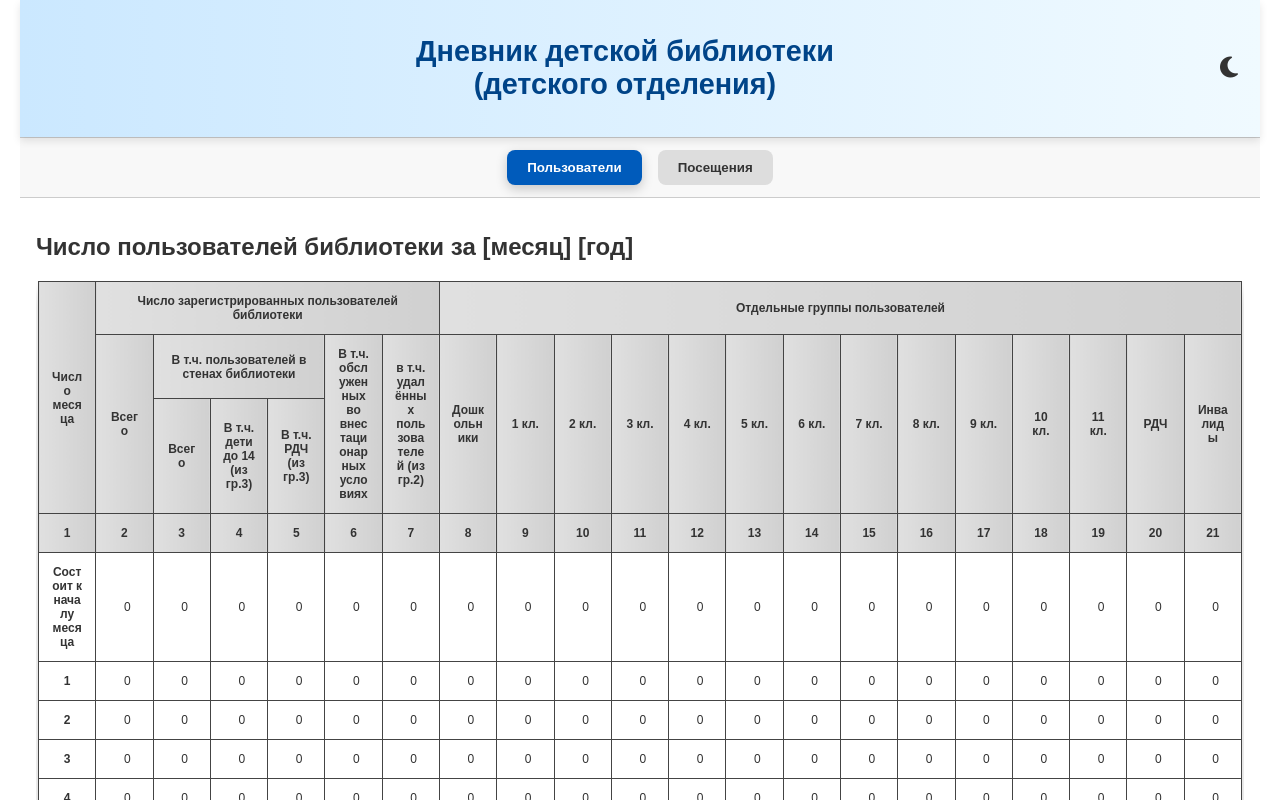
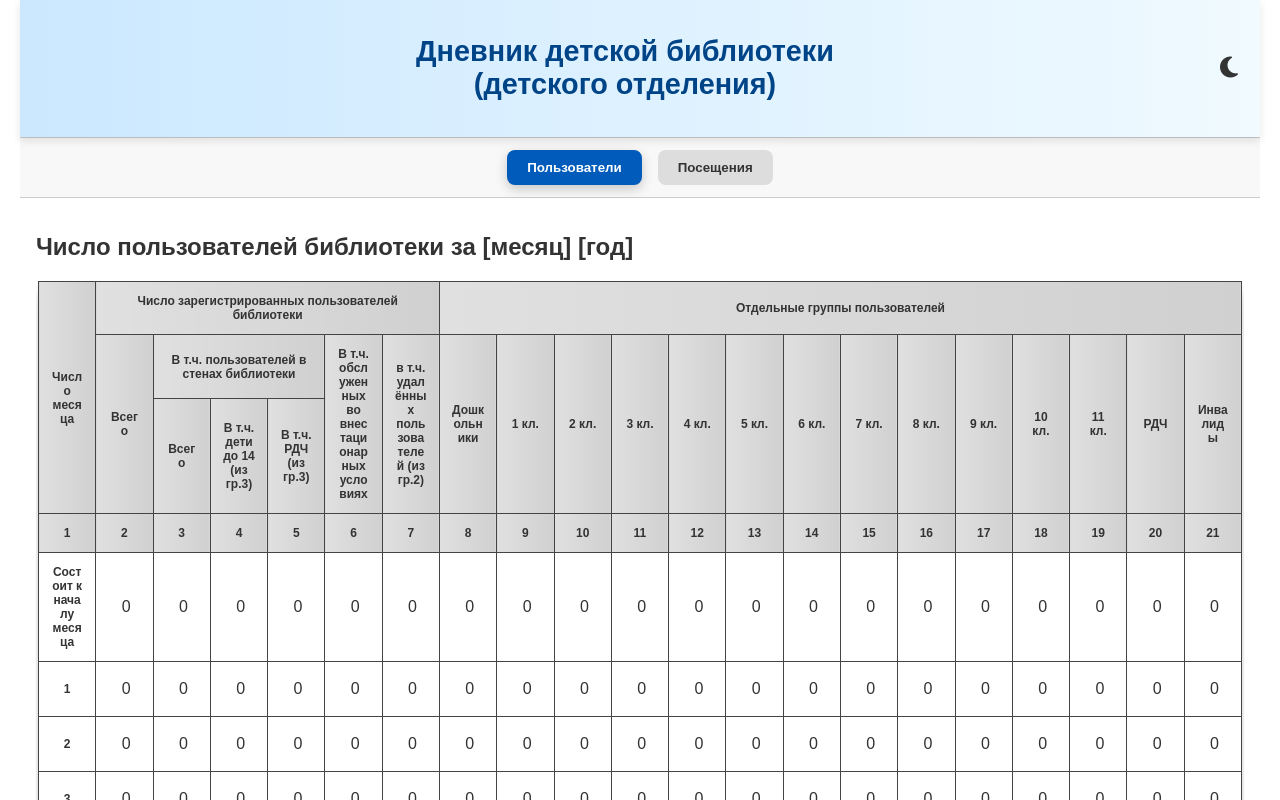
Before and after one commit to gemansipator/bibliouchetreact, a React (Create React App) app: page / in a window 1280 px wide. Shown: the top 800 px of the page. Built offline with nearby package versions, Linux system fonts and the light colour scheme; the HTML template or start-up script is replaced by a standard one.

Commit message:
Фшифт в ячейках дней увеличен, нижние строки не принимают изменений вручную как и положено.

```diff
--- a/src/components/UsersTable.css
+++ b/src/components/UsersTable.css
@@ -1,139 +1,161 @@
+/* Основная обертка для таблицы - занимает 100% ширины родителя */
 .table-wrapper {
-    position: relative;
-    width: 100%;
+    position: relative; /* Позиционирование для дочерних элементов */
+    width: 100%; /* Полная ширина */
 }
 
+/* Контейнер таблицы с прокруткой */
 .table-container {
-    overflow-x: auto;
-    max-height: 90vh;
-    overflow-y: auto;
-    padding: 0 2px;
-    padding-bottom: 15px;
+    overflow-x: auto; /* Горизонтальная прокрутка при необходимости */
+    max-height: 90vh; /* Максимальная высота - 90% от высоты экрана */
+    overflow-y: auto; /* Вертикальная прокрутка при необходимости */
+    padding: 0 2px; /* Боковые отступы */
+    padding-bottom: 15px; /* Отступ снизу для скролла */
 }
 
+/* Основные стили таблицы пользователей */
 .users-table {
-    border-collapse: collapse;
-    width: 100%;
-    table-layout: fixed;
-    font-family: 'Arial', sans-serif;
-    box-shadow: 0 8px 16px rgba(0, 0, 0, 0.2);
-    border-radius: 12px;
-    background: linear-gradient(145deg, #ffffff 0%, #f9f9f9 100%);
-    transition: box-shadow 0.3s, background 0.5s;
-    animation: fadeIn 0.5s ease-in-out;
+    border-collapse: collapse; /* Границы ячеек сливаются */
+    width: 100%; /* Полная ширина */
+    table-layout: fixed; /* Фиксированная ширина колонок */
+    font-family: 'Arial', sans-serif; /* Шрифт */
+    box-shadow: 0 8px 16px rgba(0, 0, 0, 0.2); /* Тень */
+    border-radius: 12px; /* Скругленные углы */
+    background: linear-gradient(145deg, #ffffff 0%, #f9f9f9 100%); /* Градиентный фон */
+    transition: box-shadow 0.3s, background 0.5s; /* Плавные переходы */
+    animation: fadeIn 0.5s ease-in-out; /* Анимация появления */
 }
 
+/* Анимация плавного появления */
 @keyframes fadeIn {
-    from { opacity: 0; }
-    to { opacity: 1; }
+    from { opacity: 0; } /* Начало - прозрачный */
+    to { opacity: 1; } /* Конец - полностью видимый */
 }
 
+/* Темная тема для таблицы */
 .dark-theme .users-table {
-    background: linear-gradient(145deg, #2d2d2d 0%, #222222 100%);
+    background: linear-gradient(145deg, #2d2d2d 0%, #222222 100%); /* Темный градиент */
 }
 
+/* Заголовок таблицы с фиксированной позицией */
 .sticky-header {
-    position: sticky;
-    top: 0;
-    z-index: 10;
-    background: inherit;
+    position: sticky; /* Прилипает при скролле */
+    top: 0; /* Прилипает к верху */
+    z-index: 10; /* Поверх других элементов */
+    background: inherit; /* Наследует фон родителя */
 }
 
+/* Общие стили для ячеек таблицы */
 .users-table td,
 .users-table th {
-    border: 1px solid #444;
-    padding: 12px;
-    text-align: center;
-    vertical-align: middle;
-    font-size: 12px;
-    word-wrap: break-word;
-    transition: background-color 0.5s, color 0.5s, border-color 0.5s;
+    border: 1px solid #444; /* Граница */
+    padding: 12px; /* Внутренние отступы */
+    text-align: center; /* Выравнивание по центру */
+    vertical-align: middle; /* Вертикальное выравнивание */
+    font-size: 12px; /* Размер шрифта */
+    word-wrap: break-word; /* Перенос длинных слов */
+    transition: background-color 0.5s, color 0.5s, border-color 0.5s; /* Плавные переходы */
 }
 
+/* Темная тема для ячеек */
 .dark-theme .users-table td,
 .dark-theme .users-table th {
-    border: 1px solid #555;
+    border: 1px solid #555; /* Граница для темной темы */
 }
 
+/* Стили заголовочных ячеек */
 .users-table th {
-    background: linear-gradient(90deg, #e0e0e0 0%, #d0d0d0 100%);
-    color: #333;
-    font-weight: bold;
+    background: linear-gradient(90deg, #e0e0e0 0%, #d0d0d0 100%); /* Градиентный фон */
+    color: #333; /* Цвет текста */
+    font-weight: bold; /* Жирный шрифт */
 }
 
+/* Темная тема для заголовков */
 .dark-theme .users-table th {
-    background: linear-gradient(90deg, #3a3a3a 0%, #2a2a2a 100%);
-    color: #e0e0e0;
+    background: linear-gradient(90deg, #3a3a3a 0%, #2a2a2a 100%); /* Темный градиент */
+    color: #e0e0e0; /* Светлый текст */
 }
 
+/* Стили ячеек с данными */
 .users-table td {
-    background: #ffffff;
-    color: #333;
-    padding: 12px;
+    background: #ffffff; /* Белый фон */
+    color: #333; /* Темный текст */
+    padding: 12px; /* Отступы */
 }
 
+/* Темная тема для ячеек с данными */
 .dark-theme .users-table td {
-    background: #1e1e1e;
-    color: #e0e0e0;
+    background: #1e1e1e; /* Темный фон */
+    color: #e0e0e0; /* Светлый текст */
 }
 
+/* Эффект при наведении на строку */
 .users-table tr:hover td {
-    background: #f0f0f0;
-    cursor: pointer;
+    background: #f0f0f0; /* Светлый фон */
+    cursor: pointer; /* Курсор-указатель */
 }
 
+/* Темная тема для эффекта наведения */
 .dark-theme .users-table tr:hover td {
-    background: #2d2d2d;
+    background: #2d2d2d; /* Темный фон */
 }
 
+/* Стили для полей ввода в таблице */
 .table-input {
-    width: 100%;
-    border: none;
-    background: transparent;
-    text-align: right;
-    font-size: 12px;
-    color: inherit;
-    padding: 0 10px 0 0;
-    box-sizing: border-box;
-    text-indent: -1.5em; /* Смещение текста вправо примерно на 2 символа */
-    -moz-appearance: textfield; /* Firefox */
+    width: 100%; /* Полная ширина */
+    border: none; /* Без границы */
+    background: transparent; /* Прозрачный фон */
+    text-align: right; /* Текст по правому краю */
+    font-size: 12px; /* Размер шрифта */
+    color: inherit; /* Наследует цвет */
+    padding: 0 10px 0 0; /* Отступы */
+    box-sizing: border-box; /* Правильная модель */
+    text-indent: -1.5em; /* Смещение текста вправо */
+    -moz-appearance: textfield; /* Для Firefox - убирает стрелки */
 }
 
+/* Убирает стрелки у числовых полей ввода в WebKit */
 .table-input::-webkit-inner-spin-button,
 .table-input::-webkit-outer-spin-button {
     -webkit-appearance: none;
     margin: 0;
 }
 
+/* Стили для поля ввода при фокусе */
 .table-input:focus {
-    outline: none;
-    border-bottom: 2px solid #005bbb;
-    background: #f0f0f0;
+    outline: none; /* Убирает стандартный контур */
+    border-bottom: 2px solid #005bbb; /* Подчеркивание */
+    background: #f0f0f0; /* Фон */
 }
 
+/* Темная тема для поля ввода при фокусе */
 .dark-theme .table-input:focus {
-    border-bottom: 2px solid #007acc;
-    background: #2d2d2d;
+    border-bottom: 2px solid #007acc; /* Синее подчеркивание */
+    background: #2d2d2d; /* Темный фон */
 }
 
+/* Стиль для вертикального текста (поворот на 180 градусов) */
 .rotate {
-    writing-mode: vertical-rl;
-    transform: rotate(180deg);
-    white-space: normal;
-    word-break: break-word;
-    line-height: 1.2;
-    text-align: center;
+    writing-mode: vertical-rl; /* Вертикальный текст */
+    transform: rotate(180deg); /* Поворот */
+    white-space: normal; /* Перенос строк */
+    word-break: break-word; /* Перенос слов */
+    line-height: 1.2; /* Межстрочный интервал */
+    text-align: center; /* Выравнивание по центру */
 }
 
+/* Общий стиль для заголовков */
 .header {
-    font-weight: bold;
+    font-weight: bold; /* Жирный шрифт */
 }
 
+/* Стиль для ячеек с днями */
 .day-cell {
-    font-weight: bold;
-    background: #e0e0e0;
+    font-weight: bold; /* Жирный шрифт */
+    background: #e0e0e0; /* Светло-серый фон */
 }
 
+/* Темная тема для ячеек с днями */
 .dark-theme .day-cell {
-    background: #1e1e1e;
+    background: #1e1e1e; /* Темный фон */
 }
--- a/src/components/UsersTable.js
+++ b/src/components/UsersTable.js
@@ -8,7 +8,7 @@ function UsersTable({ theme }) {
     // Состояние для хранения значений
     const [values, setValues] = useState({
         initial: Array(columnCount).fill(0), // "Состоит к началу месяца"
-        daily: Array(31).fill().map(() => Array(columnCount).fill(0)), // Дни месяца
+        daily: Array.from({ length: 31 }, () => Array(columnCount).fill(0)), // Исправленная инициализация
     });
 
     // Обновление значений при вводе
@@ -21,7 +21,7 @@ function UsersTable({ theme }) {
                 return { ...prev, initial: newInitial };
             } else {
                 const newDaily = [...prev.daily];
-                const newRow = [...newDaily[row]];
+                const newRow = [...newDaily[row]]; // Убеждаемся, что это массив
                 newRow[col] = newValue;
                 newDaily[row] = newRow;
                 return { ...prev, daily: newDaily };
@@ -44,6 +44,7 @@ function UsersTable({ theme }) {
     useEffect(() => {
         const inputs = document.querySelectorAll('.table-input');
         inputs.forEach(input => {
+            if (!input.readOnly) { // Применяем обработчики только к редактируемым полям
                 input.addEventListener('click', function() {
                     if (this.value === '0') {
                         this.value = '';
@@ -72,6 +73,7 @@ function UsersTable({ theme }) {
                         this.blur();
                     }
                 });
+            }
         });
     }, []);
 
--- a/src/components/VisitsTable.css
+++ b/src/components/VisitsTable.css
@@ -1,139 +1,163 @@
+/* Основная обертка для таблицы - занимает 100% ширины родителя */
 .table-wrapper {
-    position: relative;
-    width: 100%;
+    position: relative; /* Позиционирование для дочерних элементов */
+    width: 100%; /* Полная ширина */
 }
 
+/* Контейнер таблицы с прокруткой */
 .table-container {
-    overflow-x: auto;
-    max-height: 90vh;
-    overflow-y: auto;
-    padding: 0 2px;
-    padding-bottom: 15px;
+    overflow-x: auto; /* Горизонтальная прокрутка при необходимости */
+    max-height: 90vh; /* Максимальная высота - 90% от высоты экрана */
+    overflow-y: auto; /* Вертикальная прокрутка при необходимости */
+    padding: 0 2px; /* Боковые отступы */
+    padding-bottom: 15px; /* Отступ снизу для скролла */
 }
 
+/* Основные стили таблицы посещений */
 .visits-table {
-    border-collapse: collapse;
-    width: 100%;
-    table-layout: fixed;
-    font-family: 'Arial', sans-serif;
-    box-shadow: 0 8px 16px rgba(0, 0, 0, 0.2);
-    border-radius: 12px;
-    background: linear-gradient(145deg, #ffffff 0%, #f9f9f9 100%);
-    transition: box-shadow 0.3s, background 0.5s;
-    animation: fadeIn 0.5s ease-in-out;
+    border-collapse: collapse; /* Границы ячеек сливаются */
+    width: 100%; /* Полная ширина */
+    table-layout: fixed; /* Фиксированная ширина колонок */
+    font-family: 'Arial', sans-serif; /* Шрифт */
+    box-shadow: 0 8px 16px rgba(0, 0, 0, 0.2); /* Тень */
+    border-radius: 12px; /* Скругленные углы */
+    background: linear-gradient(145deg, #ffffff 0%, #f9f9f9 100%); /* Градиентный фон */
+    transition: box-shadow 0.3s, background 0.5s; /* Плавные переходы */
+    animation: fadeIn 0.5s ease-in-out; /* Анимация появления */
 }
 
+/* Анимация плавного появления */
 @keyframes fadeIn {
-    from { opacity: 0; }
-    to { opacity: 1; }
+    from { opacity: 0; } /* Начало - прозрачный */
+    to { opacity: 1; } /* Конец - полностью видимый */
 }
 
+/* Темная тема для таблицы */
 .dark-theme .visits-table {
-    background: linear-gradient(145deg, #2d2d2d 0%, #222222 100%);
+    background: linear-gradient(145deg, #2d2d2d 0%, #222222 100%); /* Темный градиент */
 }
 
+/* Заголовок таблицы с фиксированной позицией */
 .sticky-header {
-    position: sticky;
-    top: 0;
-    z-index: 10;
-    background: inherit;
+    position: sticky; /* Прилипает при скролле */
+    top: 0; /* Прилипает к верху */
+    z-index: 10; /* Поверх других элементов */
+    background: inherit; /* Наследует фон родителя */
 }
 
+/* Общие стили для ячеек таблицы */
 .visits-table td,
 .visits-table th {
-    border: 1px solid #444;
-    padding: 12px;
-    text-align: center;
-    vertical-align: middle;
-    font-size: 12px;
-    word-wrap: break-word;
-    transition: background-color 0.5s, color 0.5s, border-color 0.5s;
+    border: 1px solid #444; /* Граница */
+    padding: 12px; /* Внутренние отступы */
+    text-align: center; /* Выравнивание по центру */
+    vertical-align: middle; /* Вертикальное выравнивание */
+    font-size: 12px; /* Размер шрифта */
+    word-wrap: break-word; /* Перенос длинных слов */
+    transition: background-color 0.5s, color 0.5s, border-color 0.5s; /* Плавные переходы */
 }
 
+/* Темная тема для ячеек */
 .dark-theme .visits-table td,
 .dark-theme .visits-table th {
-    border: 1px solid #555;
+    border: 1px solid #555; /* Граница для темной темы */
 }
 
+/* Стили заголовочных ячеек */
 .visits-table th {
-    background: linear-gradient(90deg, #e0e0e0 0%, #d0d0d0 100%);
-    color: #333;
-    font-weight: bold;
+    background: linear-gradient(90deg, #e0e0e0 0%, #d0d0d0 100%); /* Градиентный фон */
+    color: #333; /* Цвет текста */
+    font-weight: bold; /* Жирный шрифт */
 }
 
+/* Темная тема для заголовков */
 .dark-theme .visits-table th {
-    background: linear-gradient(90deg, #3a3a3a 0%, #2a2a2a 100%);
-    color: #e0e0e0;
+    background: linear-gradient(90deg, #3a3a3a 0%, #2a2a2a 100%); /* Темный градиент */
+    color: #e0e0e0; /* Светлый текст */
 }
 
+/* Стили ячеек с данными */
 .visits-table td {
-    background: #ffffff;
-    color: #333;
-    padding: 12px;
+    background: #ffffff; /* Белый фон */
+    color: #333; /* Темный текст */
+    padding: 12px; /* Отступы */
 }
 
+/* Темная тема для ячеек с данными */
 .dark-theme .visits-table td {
-    background: #1e1e1e;
-    color: #e0e0e0;
+    background: #1e1e1e; /* Темный фон */
+    color: #e0e0e0; /* Светлый текст */
 }
 
+/* Эффект при наведении на строку */
 .visits-table tr:hover td {
-    background: #f0f0f0;
-    cursor: pointer;
+    background: #f0f0f0; /* Светлый фон */
+    cursor: pointer; /* Курсор-указатель */
 }
 
+/* Темная тема для эффекта наведения */
 .dark-theme .visits-table tr:hover td {
-    background: #2d2d2d;
+    background: #2d2d2d; /* Темный фон */
 }
 
+/* Стили для полей ввода в таблице */
 .table-input {
     width: 100%;
     border: none;
     background: transparent;
     text-align: right;
-    font-size: 12px;
+    font-size: 16px; /* Размер шрифта */
     color: inherit;
     padding: 0 10px 0 0;
     box-sizing: border-box;
-    text-indent: -1.5em; /* Смещение текста вправо примерно на 2 символа */
-    -moz-appearance: textfield; /* Firefox */
+    text-indent: -1em; /* Уменьшенный отступ */
+    height: 30px; /* Фиксированная высота */
+    line-height: 30px; /* Выравнивание по вертикали */
+    -moz-appearance: textfield;
 }
 
+/* Убирает стрелки у числовых полей ввода в WebKit */
 .table-input::-webkit-inner-spin-button,
 .table-input::-webkit-outer-spin-button {
     -webkit-appearance: none;
     margin: 0;
 }
 
+/* Стили для поля ввода при фокусе */
 .table-input:focus {
-    outline: none;
-    border-bottom: 2px solid #005bbb;
-    background: #f0f0f0;
+    outline: none; /* Убирает стандартный контур */
+    border-bottom: 2px solid #005bbb; /* Подчеркивание */
+    background: #f0f0f0; /* Фон */
 }
 
+/* Темная тема для поля ввода при фокусе */
 .dark-theme .table-input:focus {
-    border-bottom: 2px solid #007acc;
-    background: #2d2d2d;
+    border-bottom: 2px solid #007acc; /* Синее подчеркивание */
+    background: #2d2d2d; /* Темный фон */
 }
 
+/* Стиль для вертикального текста (поворот на 180 градусов) */
 .rotate {
-    writing-mode: vertical-rl;
-    transform: rotate(180deg);
-    white-space: normal;
-    word-break: break-word;
-    line-height: 1.2;
-    text-align: center;
+    writing-mode: vertical-rl; /* Вертикальный текст */
+    transform: rotate(180deg); /* Поворот */
+    white-space: normal; /* Перенос строк */
+    word-break: break-word; /* Перенос слов */
+    line-height: 1.2; /* Межстрочный интервал */
+    text-align: center; /* Выравнивание по центру */
 }
 
+/* Общий стиль для заголовков */
 .header {
-    font-weight: bold;
+    font-weight: bold; /* Жирный шрифт */
 }
 
+/* Стиль для ячеек с днями */
 .day-cell {
-    font-weight: bold;
-    background: #e0e0e0;
+    font-weight: bold; /* Жирный шрифт */
+    background: #e0e0e0; /* Светло-серый фон */
 }
 
+/* Темная тема для ячеек с днями */
 .dark-theme .day-cell {
-    background: #1e1e1e;
+    background: #1e1e1e; /* Темный фон */
 }
--- a/src/components/VisitsTable.js
+++ b/src/components/VisitsTable.js
@@ -8,7 +8,7 @@ function VisitsTable({ theme }) {
     // Состояние для хранения значений
     const [values, setValues] = useState({
         initial: Array(columnCount).fill(0), // "Состоит к началу месяца"
-        daily: Array(31).fill().map(() => Array(columnCount).fill(0)), // Дни месяца
+        daily: Array.from({ length: 31 }, () => Array(columnCount).fill(0)), // Исправленная инициализация
     });
 
     // Обновление значений при вводе
@@ -21,7 +21,7 @@ function VisitsTable({ theme }) {
                 return { ...prev, initial: newInitial };
             } else {
                 const newDaily = [...prev.daily];
-                const newRow = [...newDaily[row]];
+                const newRow = [...newDaily[row]]; // Убеждаемся, что это массив
                 newRow[col] = newValue;
                 newDaily[row] = newRow;
                 return { ...prev, daily: newDaily };
@@ -44,6 +44,7 @@ function VisitsTable({ theme }) {
     useEffect(() => {
         const inputs = document.querySelectorAll('.table-input');
         inputs.forEach(input => {
+            if (!input.readOnly) { // Применяем обработчики только к редактируемым полям
                 input.addEventListener('click', function() {
                     if (this.value === '0') {
                         this.value = '';
@@ -72,6 +73,7 @@ function VisitsTable({ theme }) {
                         this.blur();
                     }
                 });
+            }
         });
     }, []);
 
```
Lines whose indentation alone changed are shown as unchanged.
